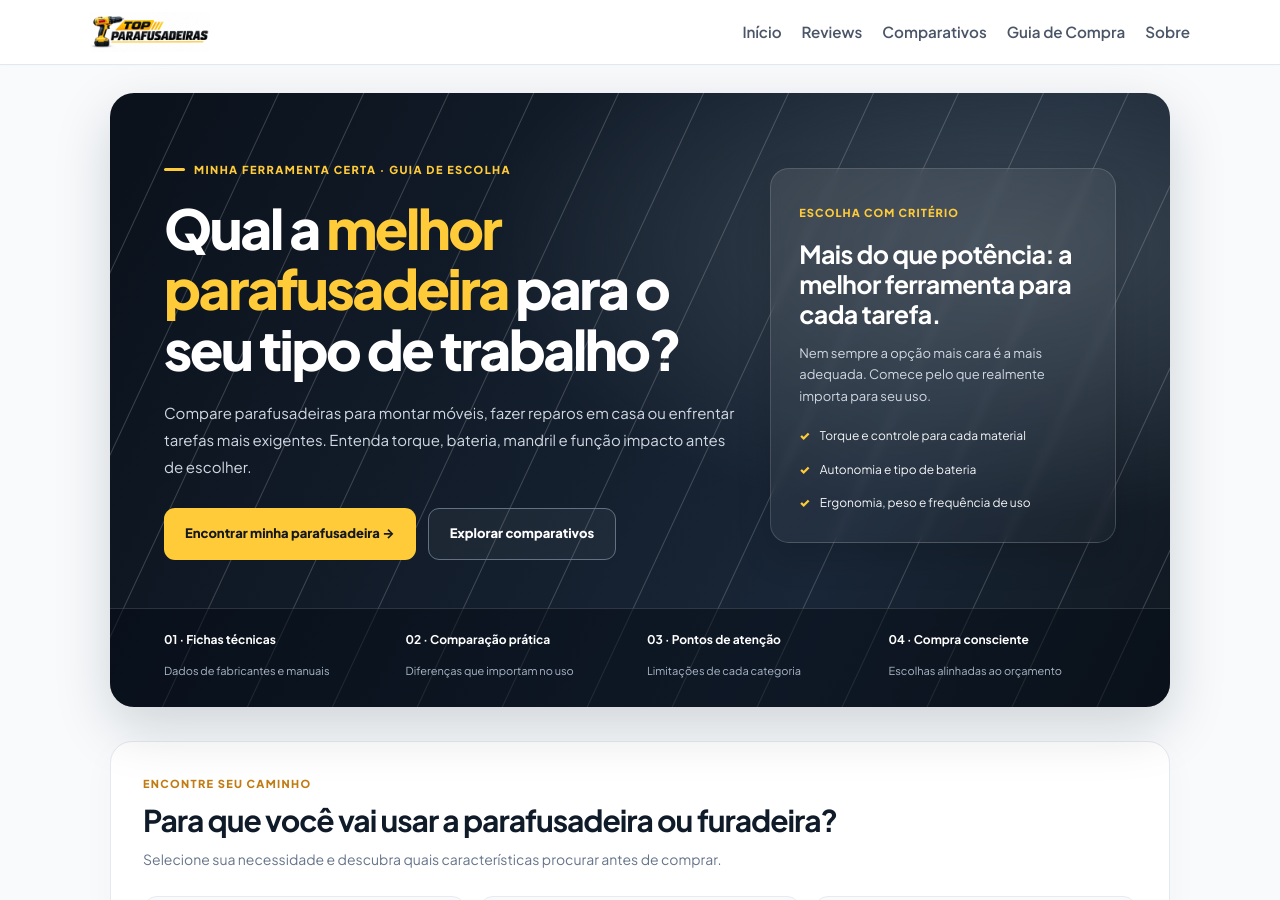
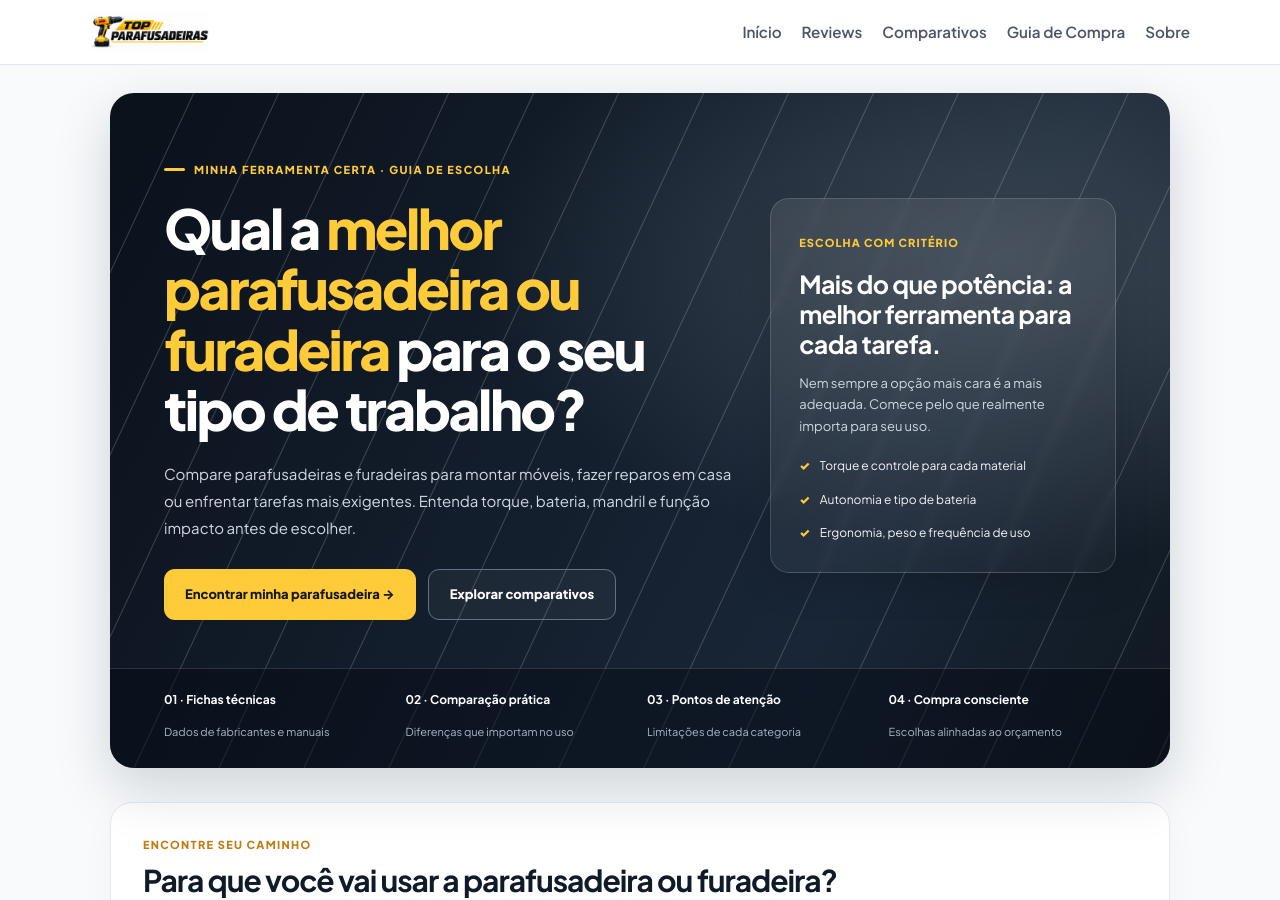
Before and after one commit to membroequipe/SiteReview, a Jekyll site: the page built from index.html, in a window 1280 px wide and 900 px high. Built offline with Jekyll 4.4.1, drawn with Linux system fonts in a browser that asks for light colours.

Commit message:
Update index.html

```diff
--- a/index.html
+++ b/index.html
@@ -8,8 +8,8 @@ title: "Início"
     <div class="pc-hero-main">
       <div>
         <span class="pc-eyebrow">Minha Ferramenta Certa · Guia de escolha</span>
-        <h1 id="pc-main-title">Qual a <strong>melhor parafusadeira</strong> para o seu tipo de trabalho?</h1>
-        <p class="pc-lead">Compare parafusadeiras para montar móveis, fazer reparos em casa ou enfrentar tarefas mais exigentes. Entenda torque, bateria, mandril e função impacto antes de escolher.</p>
+        <h1 id="pc-main-title">Qual a <strong>melhor parafusadeira ou furadeira</strong> para o seu tipo de trabalho?</h1>
+        <p class="pc-lead">Compare parafusadeiras e furadeiras para montar móveis, fazer reparos em casa ou enfrentar tarefas mais exigentes. Entenda torque, bateria, mandril e função impacto antes de escolher.</p>
         <div class="pc-actions">
           <a class="pc-action pc-action-primary" href="{{ '/qual-a-melhor-parafusadeira/' | relative_url }}">Encontrar minha parafusadeira <span aria-hidden="true">&nbsp;→</span></a>
           <a class="pc-action pc-action-secondary" href="{{ '/comparativos/' | relative_url }}">Explorar comparativos</a>
```
